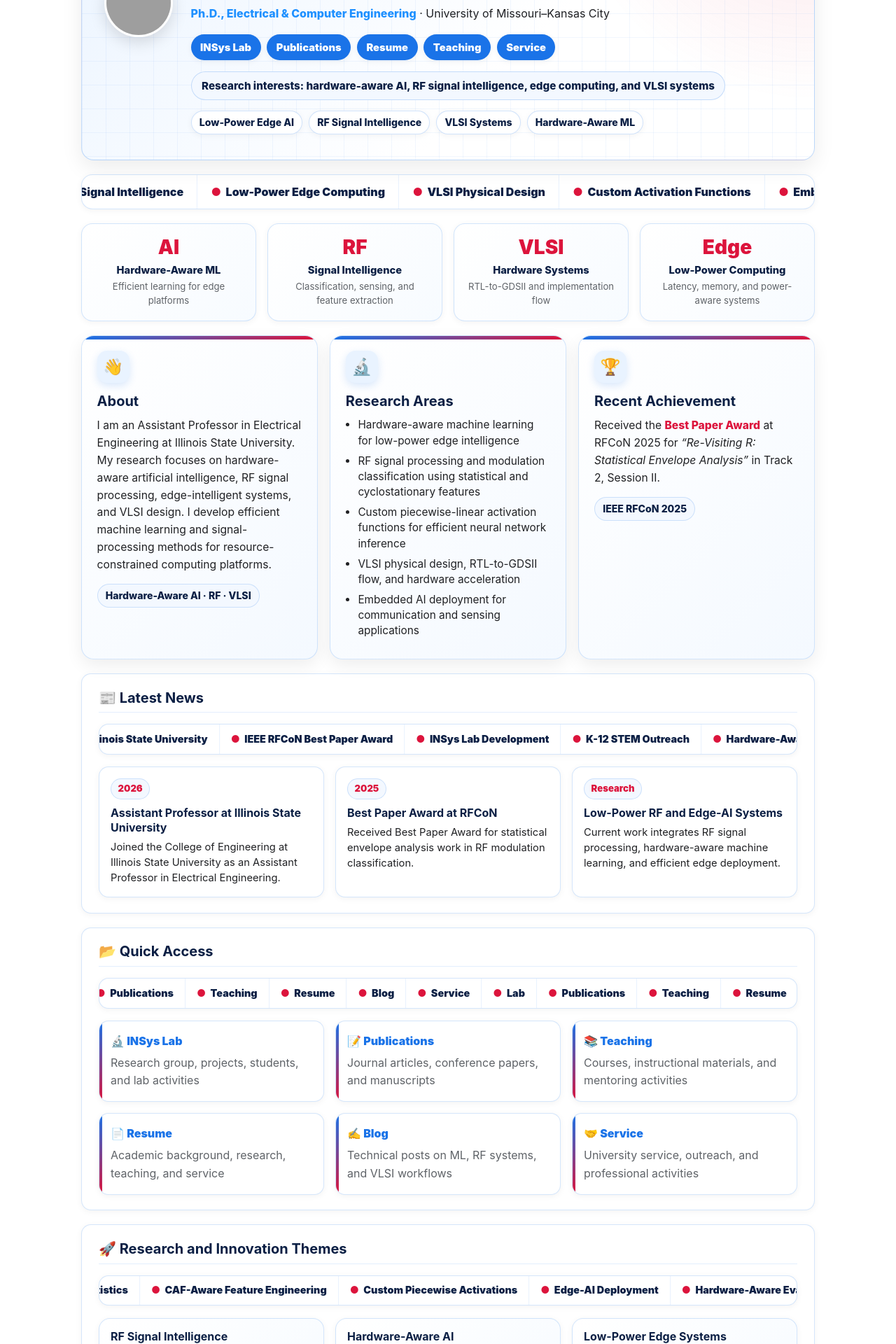
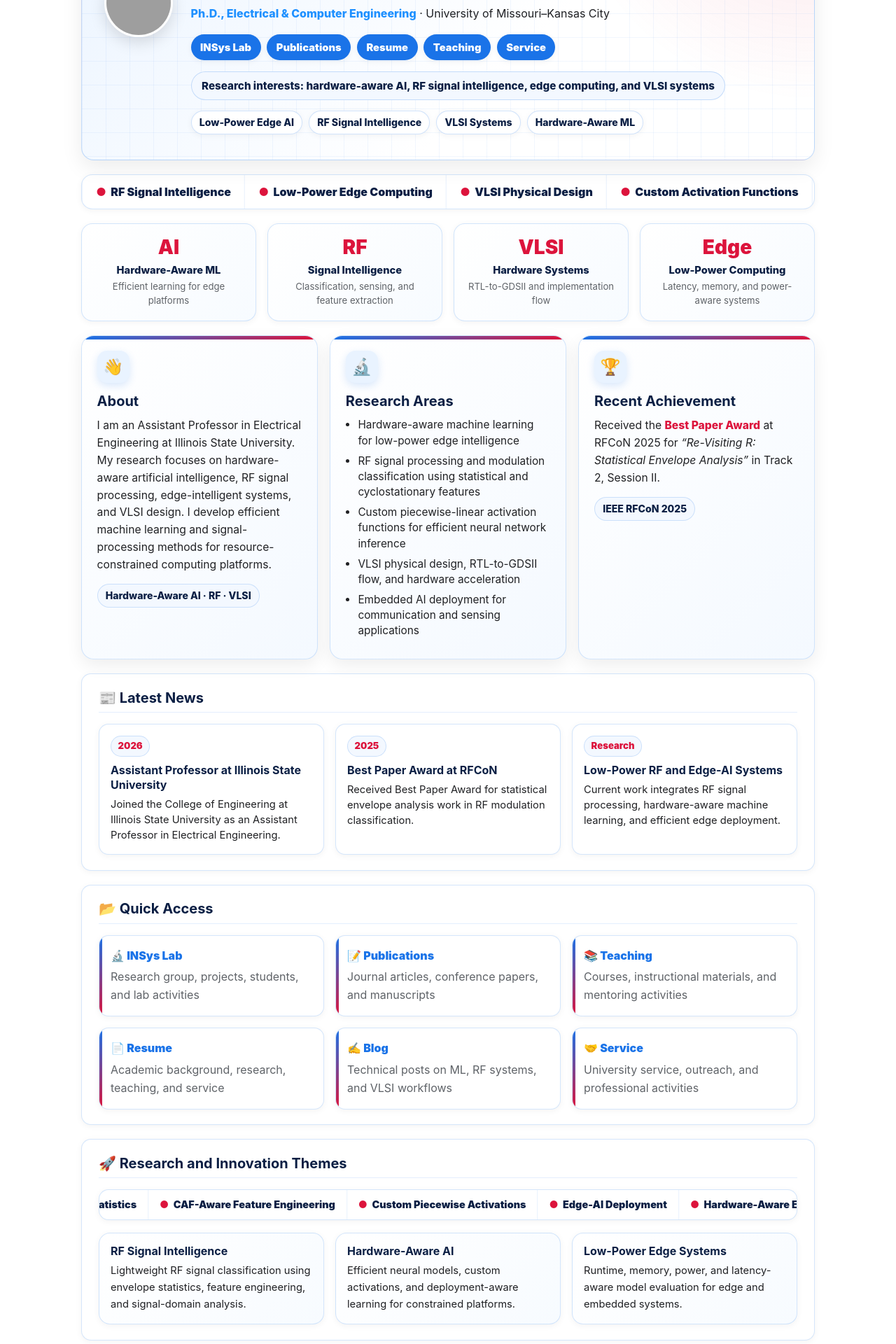
Before and after one commit to srsapireddy/srsapireddy.github.io, a Jekyll site: the page built from index.html, in a window 1280 px wide. Shown: the part 311-2231 px from the top of the page at 70% size. Built offline with Jekyll 4.4.1, drawn with Linux system fonts in a browser that asks for light colours; cached includes are drawn as plain includes; nearby versions of some CDN libraries; the list of posts is cut into pages by our own code; comment, search, counter and statistics services are not loaded; some of the changed text lies outside the part shown; grey boxes are pictures that could not be loaded.

Commit message:
Update index.html

```diff
--- a/index.html
+++ b/index.html
@@ -29,11 +29,12 @@
   to { transform: translateX(-50%); }
 }
 
+/* Container */
 .home-wrap{
-  max-width: 1080px;
-  margin: 1.6rem auto 2rem auto;
-  padding: 0 1rem;
-  animation: fadeIn 0.9s ease-in-out;
+  max-width:1080px;
+  margin:1.6rem auto 2rem auto;
+  padding:0 1rem;
+  animation:fadeIn 0.9s ease-in-out;
 }
 
 /* Hero */
@@ -218,7 +220,7 @@
 .slide-track{
   display:flex;
   width:max-content;
-  animation:slideTrack 30s linear infinite;
+  animation:slideTrack 32s linear infinite;
 }
 
 .sliding-bar:hover .slide-track{
@@ -342,7 +344,7 @@
 /* Feature cards */
 .feature-grid{
   display:grid;
-  grid-template-columns: repeat(3, 1fr);
+  grid-template-columns:repeat(3, 1fr);
   gap:1.1rem;
   margin-top:1.25rem;
 }
@@ -482,7 +484,7 @@
 /* Quick access */
 .quick-grid{
   display:grid;
-  grid-template-columns: repeat(3, 1fr);
+  grid-template-columns:repeat(3, 1fr);
   gap:1rem;
 }
 
@@ -560,7 +562,7 @@
 /* Media cards */
 .media-grid{
   display:grid;
-  grid-template-columns: repeat(3, 1fr);
+  grid-template-columns:repeat(3, 1fr);
   gap:1rem;
 }
 
@@ -644,6 +646,35 @@
 .slider-prev{ left:10px; }
 .slider-next{ right:10px; }
 
+/* LinkedIn + globe */
+.two-col{
+  display:grid;
+  grid-template-columns:1.3fr 0.7fr;
+  gap:1.2rem;
+  align-items:start;
+}
+
+.globe-wrap{
+  width:300px;
+  height:300px;
+  margin:0 auto;
+  display:flex;
+  align-items:center;
+  justify-content:center;
+  overflow:hidden;
+  border-radius:12px;
+  border:1px solid rgba(26,115,232,0.18);
+  box-shadow:var(--shadow2);
+  background:#fff;
+}
+
+.globe-wrap iframe,
+.globe-wrap canvas,
+.globe-wrap > div{
+  width:100% !important;
+  height:100% !important;
+}
+
 /* Links */
 .link-row{
   display:flex;
@@ -675,8 +706,7 @@
 }
 
 @media (max-width:950px){
-  .feature-grid,
-  .grid-3{
+  .feature-grid{
     grid-template-columns:1fr;
   }
 }
@@ -692,6 +722,16 @@
 
   .quick-grid{
     grid-template-columns:repeat(2,1fr);
+  }
+
+  .two-col{
+    grid-template-columns:1fr;
+  }
+}
+
+@media (max-width:768px){
+  .globe-wrap{
+    display:none;
   }
 }
 
@@ -731,11 +771,6 @@
   .impact-grid,
   .quick-grid{
     grid-template-columns:1fr;
-  }
-
-  .year-header{
-    align-items:flex-start;
-    flex-direction:column;
   }
 }
 </style>
@@ -795,7 +830,6 @@
       <div class="slide-item"><span>●</span> VLSI Physical Design</div>
       <div class="slide-item"><span>●</span> Custom Activation Functions</div>
       <div class="slide-item"><span>●</span> Embedded Intelligence</div>
-      <div class="slide-item"><span>●</span> Signal Processing for Edge Systems</div>
 
       <div class="slide-item"><span>●</span> Hardware-Aware AI</div>
       <div class="slide-item"><span>●</span> RF Signal Intelligence</div>
@@ -803,7 +837,6 @@
       <div class="slide-item"><span>●</span> VLSI Physical Design</div>
       <div class="slide-item"><span>●</span> Custom Activation Functions</div>
       <div class="slide-item"><span>●</span> Embedded Intelligence</div>
-      <div class="slide-item"><span>●</span> Signal Processing for Edge Systems</div>
     </div>
   </div>
 
@@ -873,22 +906,6 @@
     <h2>📰 Latest News</h2>
     <div class="divider"></div>
 
-    <div class="sliding-bar inner-slide">
-      <div class="slide-track">
-        <div class="slide-item"><span>●</span> Assistant Professor at Illinois State University</div>
-        <div class="slide-item"><span>●</span> IEEE RFCoN Best Paper Award</div>
-        <div class="slide-item"><span>●</span> INSys Lab Development</div>
-        <div class="slide-item"><span>●</span> K-12 STEM Outreach</div>
-        <div class="slide-item"><span>●</span> Hardware-Aware AI and RF Research</div>
-
-        <div class="slide-item"><span>●</span> Assistant Professor at Illinois State University</div>
-        <div class="slide-item"><span>●</span> IEEE RFCoN Best Paper Award</div>
-        <div class="slide-item"><span>●</span> INSys Lab Development</div>
-        <div class="slide-item"><span>●</span> K-12 STEM Outreach</div>
-        <div class="slide-item"><span>●</span> Hardware-Aware AI and RF Research</div>
-      </div>
-    </div>
-
     <div class="news-grid">
       <div class="news-card">
         <span class="news-date">2026</span>
@@ -919,24 +936,6 @@
   <div class="section">
     <h2>📂 Quick Access</h2>
     <div class="divider"></div>
-
-    <div class="sliding-bar inner-slide">
-      <div class="slide-track">
-        <div class="slide-item"><span>●</span> Lab</div>
-        <div class="slide-item"><span>●</span> Publications</div>
-        <div class="slide-item"><span>●</span> Teaching</div>
-        <div class="slide-item"><span>●</span> Resume</div>
-        <div class="slide-item"><span>●</span> Blog</div>
-        <div class="slide-item"><span>●</span> Service</div>
-
-        <div class="slide-item"><span>●</span> Lab</div>
-        <div class="slide-item"><span>●</span> Publications</div>
-        <div class="slide-item"><span>●</span> Teaching</div>
-        <div class="slide-item"><span>●</span> Resume</div>
-        <div class="slide-item"><span>●</span> Blog</div>
-        <div class="slide-item"><span>●</span> Service</div>
-      </div>
-    </div>
 
     <div class="quick-grid">
       <div class="quick-card">
@@ -1019,20 +1018,6 @@
     <h2>🎥 Featured Demos</h2>
     <div class="divider"></div>
 
-    <div class="sliding-bar inner-slide">
-      <div class="slide-track">
-        <div class="slide-item"><span>●</span> Hackathon Fall 2021</div>
-        <div class="slide-item"><span>●</span> Hackathon Fall 2022</div>
-        <div class="slide-item"><span>●</span> Internship Showcase</div>
-        <div class="slide-item"><span>●</span> Technical Demonstrations</div>
-
-        <div class="slide-item"><span>●</span> Hackathon Fall 2021</div>
-        <div class="slide-item"><span>●</span> Hackathon Fall 2022</div>
-        <div class="slide-item"><span>●</span> Internship Showcase</div>
-        <div class="slide-item"><span>●</span> Technical Demonstrations</div>
-      </div>
-    </div>
-
     <div class="media-grid">
       <div class="media-card">
         <iframe src="https://www.youtube.com/embed/aRM4DP-gUbg" title="Hackathon Fall 2021" allowfullscreen></iframe>
@@ -1055,22 +1040,6 @@
     <h2>🖼️ Highlights</h2>
     <div class="divider"></div>
 
-    <div class="sliding-bar inner-slide">
-      <div class="slide-track">
-        <div class="slide-item"><span>●</span> Student Leadership</div>
-        <div class="slide-item"><span>●</span> IEEE Lecture</div>
-        <div class="slide-item"><span>●</span> ASIC Teaching</div>
-        <div class="slide-item"><span>●</span> GLSVLSI</div>
-        <div class="slide-item"><span>●</span> RFCoN Award</div>
-
-        <div class="slide-item"><span>●</span> Student Leadership</div>
-        <div class="slide-item"><span>●</span> IEEE Lecture</div>
-        <div class="slide-item"><span>●</span> ASIC Teaching</div>
-        <div class="slide-item"><span>●</span> GLSVLSI</div>
-        <div class="slide-item"><span>●</span> RFCoN Award</div>
-      </div>
-    </div>
-
     <div class="slider-container">
       <button id="prevBtn" class="slider-button slider-prev">&#10094;</button>
 
@@ -1081,6 +1050,37 @@
       <img src="/images/rfcon_award.png" alt="Best Paper" class="slider-image">
 
       <button id="nextBtn" class="slider-button slider-next">&#10095;</button>
+    </div>
+  </div>
+
+  <div class="section">
+    <h2>🔗 LinkedIn and Visitor Map</h2>
+    <div class="divider"></div>
+
+    <div class="two-col">
+      <div>
+        <p style="margin-top:0; color:var(--muted);">
+          You can connect with me through LinkedIn.
+        </p>
+
+        <div class="badge-base LI-profile-badge"
+          data-locale="en_US"
+          data-size="large"
+          data-theme="light"
+          data-type="HORIZONTAL"
+          data-vanity="srsapireddy2020"
+          data-version="v1">
+        </div>
+
+        <script src="https://platform.linkedin.com/badges/js/profile.js" async defer type="text/javascript"></script>
+      </div>
+
+      <div>
+        <div class="globe-wrap">
+          <script type="text/javascript" id="mmvst_globe"
+            src="//mapmyvisitors.com/globe.js?d=_2hLeBDk3eXXJY0I4bwnwU9rNmg2IQsmBuQT6kcMEQI"></script>
+        </div>
+      </div>
     </div>
   </div>
 
```
Also changed, not shown: other parts of index.html (+3 -2 lines).
